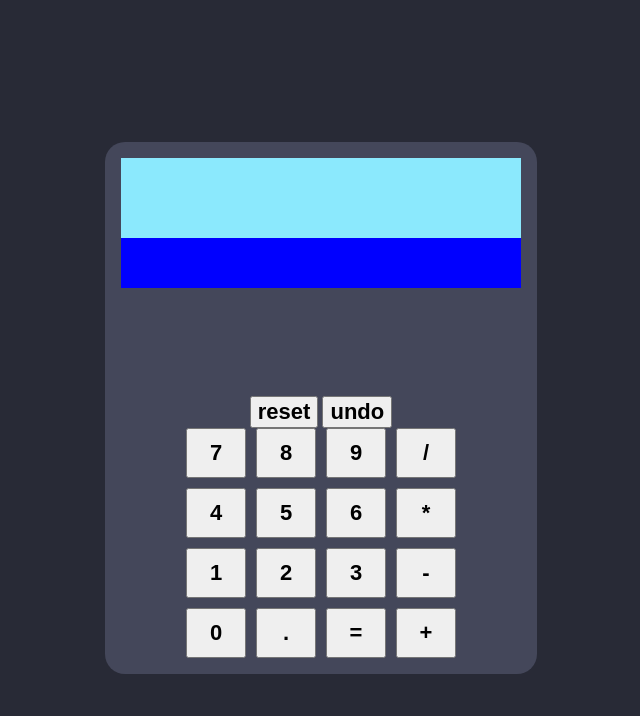
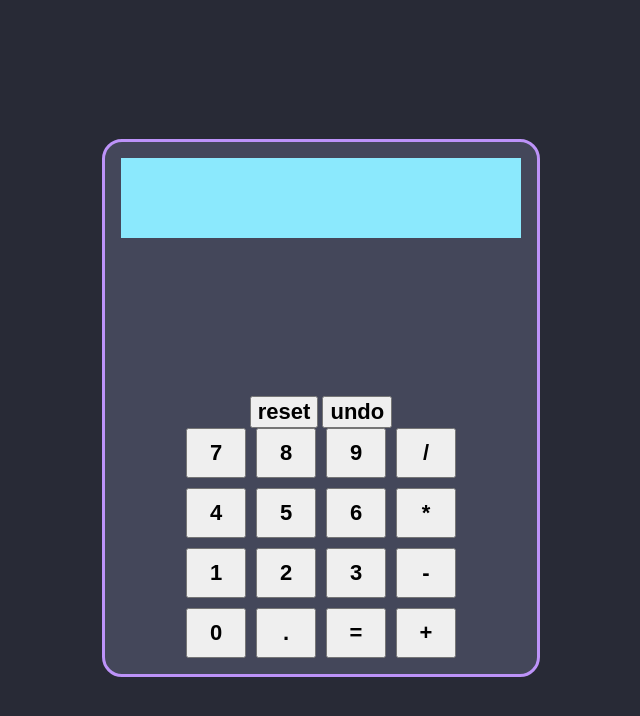
Before and after one commit to Lousio-n/calculatorjs, a plain HTML site: page index.html in a window 1280 px wide. Shown: the whole page, without its empty margins (319-959 px from the left). Drawn offline with Linux system fonts and the light colour scheme.

Commit message:
change to only one display on the calculator

```diff
--- a/index.html
+++ b/index.html
@@ -14,8 +14,7 @@
 <body>
   <div class="main-container">
     <div class="calculator-main">
-      <div class="calculation-output" id="calculation-output"></div>
-      <div class="calculation-input" id="calculation-input"></div>
+      <div id="calculator-display" class="calculator-display"></div>
       <div class="erase-undo-buttons">
         <button id="reset-button">reset</button>
         <button id="undo-button">undo</button>
--- a/styles.css
+++ b/styles.css
@@ -11,7 +11,7 @@ html,
 body {
   height: 100%;
   background-color: var(--main-bg-color);
-  color: var(--text-color);
+  color: var(--main-bg-color);
   font-family: 'Nunito Sans', sans-serif;
 }
 
@@ -33,6 +33,7 @@ button {
   width: 400px;
   background-color: var(--lighter-gray);
   border-radius: 20px;
+  border: 3px solid var(--purple);
   display: flex;
   flex-direction: column;
   justify-content: flex-end;
@@ -63,16 +64,13 @@ button {
   width: 60px;
 }
 
-.calculation-output {
+.calculator-display {
   background-color: var(--cyan);
   height: 80px;
   width: 100%;
+  margin-bottom: auto;
+  font-size: 24px;
+  display: flex;
+  align-items: center;
+  justify-content: flex-end;
 }
-
-.calculation-input {
-  background-color: blue;
-  height: 50px;
-  width: 100%;
-  margin-bottom: auto;
-  text-align: right;
-}
```
